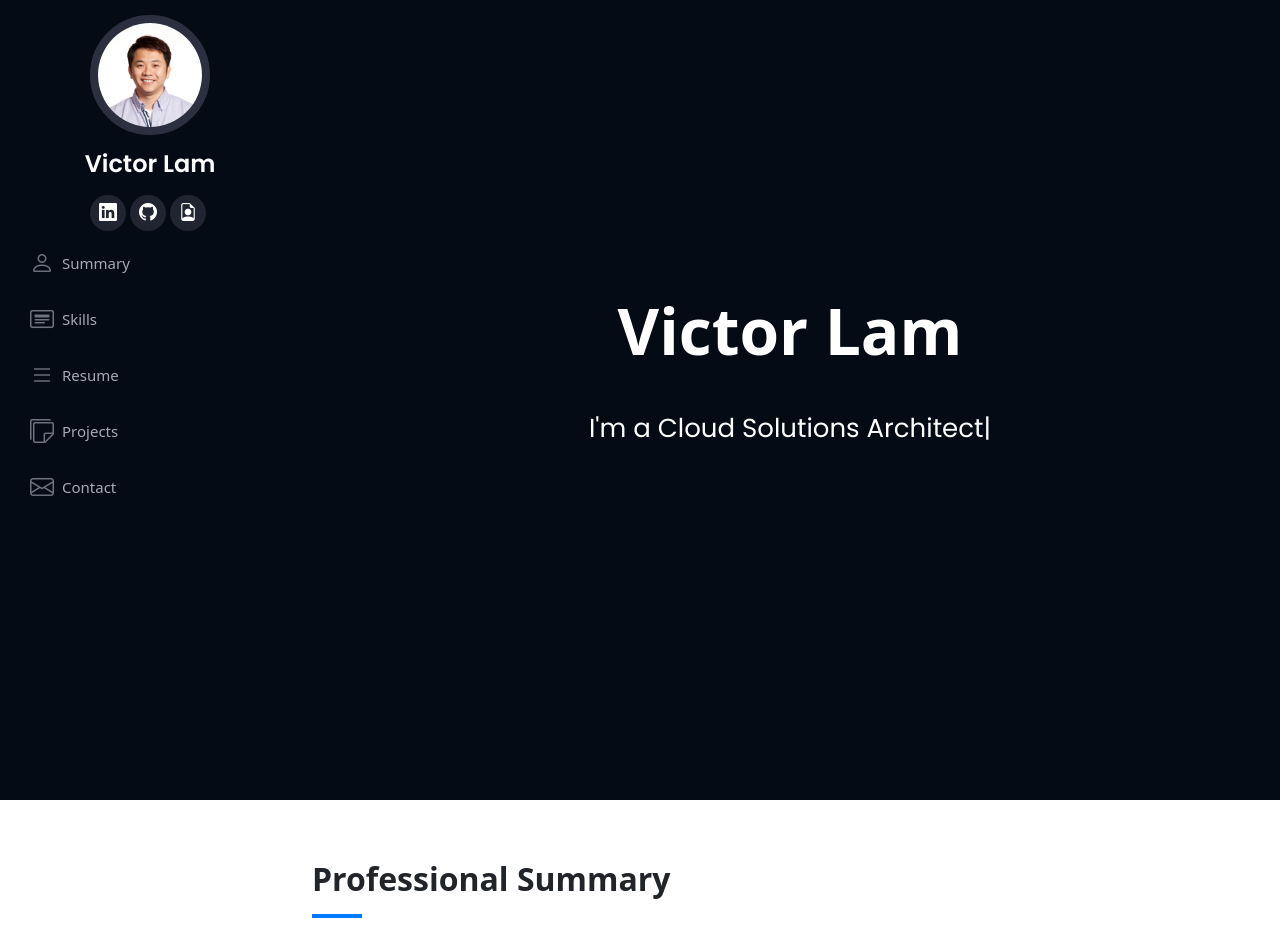
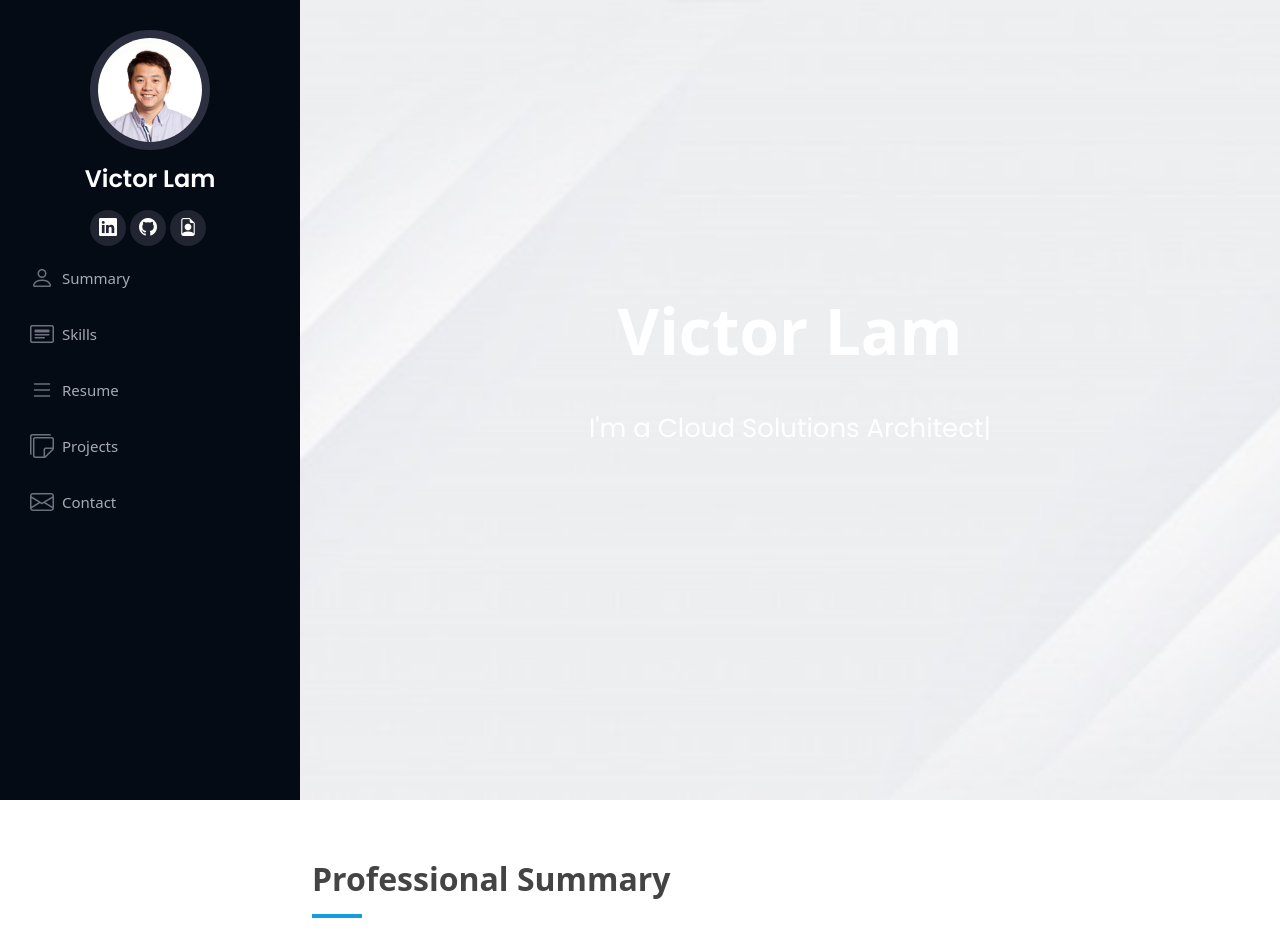
Before and after one commit to mingmanhk/React-Portfolio, a React (Create React App) app: page / in a window 1280 px wide. Shown: the top 942 px of the page. Built offline with nearby package versions, Linux system fonts and the light colour scheme.

Commit message:
minor bug fix

```diff
--- a/src/App.css
+++ b/src/App.css
@@ -1,20 +1,18 @@
  :root {
   --fontcolor-header: #ffffff;
   --fontcolor-nav: #c5c6c7;
-  --fontcolor-body: #212529; /* Darker text for better readability */
-  --fontcolor-body-detail: #495057; /* Slightly lighter for details */
+  --fontcolor-body: #444444;
+  --fontcolor-body-detail: #555555;
   --bkcolor-header: #040b14;
   --bkcolor-body: #ffffff;
-  --bkcolor-body-alt: #f8f9fa; /* Light gray for section backgrounds */
-  --color-darkblue: #0d1b2a; /* A professional dark blue */
-  --color-darkblue-rgb: 13, 27, 42;
-  --color-primary: #007bff; /* Standard Bootstrap primary blue */
+  --bkcolor-body-alt: #f5f8fd;
+  --color-darkblue: #173b6c;
+  --color-darkblue-rgb: 23, 59, 108;
+  --color-primary: #149ddd;
   --bkcolor-body-rgb: 255, 255, 255;
   --font-default: "Roboto", sans-serif;
   --font-primary: "Poppins", sans-serif;
   --font-secondary: "Roboto", sans-serif;
-  --modal-bg: #ffffff;
-  --modal-header-border: #dee2e6;
 }
 
  html {
@@ -24,16 +22,15 @@
  body {
   font-family: var(--font-default);
   color: var(--fontcolor-body);
-  background-color: var(--bkcolor-body-alt);
+  background-color: var(--bkcolor-body);
  }
 
-  main {
-     margin-left: 300px;
-  }
+ main {
+  margin-left: 300px;
+ }
 
-
-header {
-position: fixed;
+ header {
+  position: fixed;
   top: 0;
   left: 0;
   bottom: 0;
@@ -41,7 +38,7 @@ position: fixed;
   transition: all ease-in-out 0.5s;
   z-index: 9997;
   transition: all 0.5s;
-  padding: 0 15px;
+  padding: 15px;
   background: var(--bkcolor-header);
   overflow-y: auto;
  }
@@ -133,7 +130,7 @@ header .profile .social-links a:hover {
 /* intro Section*/
 #intro {
   min-height: 100vh;
-  background: #040b14; /* Simple dark background */
+  background: url("./assets/Me-Background.jpeg") top center;
   background-size: cover;
   margin-left: 300px;
 }
@@ -149,7 +146,7 @@ header .profile .social-links a:hover {
   font-size: 64px;
   font-weight: 700;
   line-height: 56px;
-  color:var(--bkcolor-body);
+  color: var(--bkcolor-body);
   margin-bottom: 50px;
 }
 #intro p {
@@ -192,7 +189,7 @@ Section {
 }
 
 .section-bg {
-  background: var(--bkcolor-body);
+  background: var(--bkcolor-body-alt);
 }
 
 .section-title {
@@ -321,7 +318,7 @@ ul i {
   position: relative;
   overflow: hidden;
   z-index: 1;
-  background: rgba(var(--color-darkblue-rgb), 0.6);
+  background: var(--bkcolor-body);
   box-shadow: 0 0 24px 0 rgba(0, 0, 0, 0.1);
 }
 
@@ -520,19 +517,6 @@ ul i {
   color: #fff;
 }
 
-/* Modal styles for dark mode */
-.modal-content {
-  background-color: var(--modal-bg);
-  color: var(--fontcolor-body);
-}
-
-.modal-header {
-  border-bottom-color: var(--modal-header-border);
-}
-
-/*--------------------------------------------------------------
-# portfolio
---------------------------------------------------------------*/
 .portfolio .icon-box {
   margin-bottom: 20px;
 }
@@ -545,7 +529,7 @@ ul i {
   height: 54px;
   background: var(--color-primary);
   border-radius: 50%;
-  transition: 0.5s;
+  transition: all 0.3s;
   border: 1px solid #149ddd;
 }
 .portfolio .title {
@@ -591,7 +575,7 @@ text-align: center;
   z-index: 9998;
   border: 0;
   font-size: 24px;
-  transition: all 0.4s;
+  transition: all 0.4s ease;
   outline: none !important;
   background-color: var(--color-primary);
   color: #fff;
--- a/src/components/Header.js
+++ b/src/components/Header.js
@@ -1,16 +1,29 @@
-import React from "react";
+import React, { useState } from "react";
 import Navbar from "./Navbar";
 import Profile from "./Profile";
 
 // In Navbar, we can assign a style from an object by using curly braces
 function Header() {
+  const [isMobileNavOpen, setIsMobileNavOpen] = useState(false);
+
+  const toggleMobileNav = () => {
+    setIsMobileNavOpen(!isMobileNavOpen);
+    document.body.classList.toggle('mobile-nav-active');
+  };
+
   return (
-    <header>
-      <div className="d-flex flex-column">
-        <Profile />
-        <Navbar />
-      </div>
-    </header>
+    <>
+      <i
+        className={`bi mobile-nav-toggle ${isMobileNavOpen ? 'bi-x' : 'bi-list'}`}
+        onClick={toggleMobileNav}
+      ></i>
+      <header id="header">
+        <div className="d-flex flex-column">
+          <Profile />
+          <Navbar />
+        </div>
+      </header>
+    </>
   );
 }
 
```
Also changed, not shown: package.json (+8 -8 lines), 1 other file (tests, documents, lock files or other folders).
